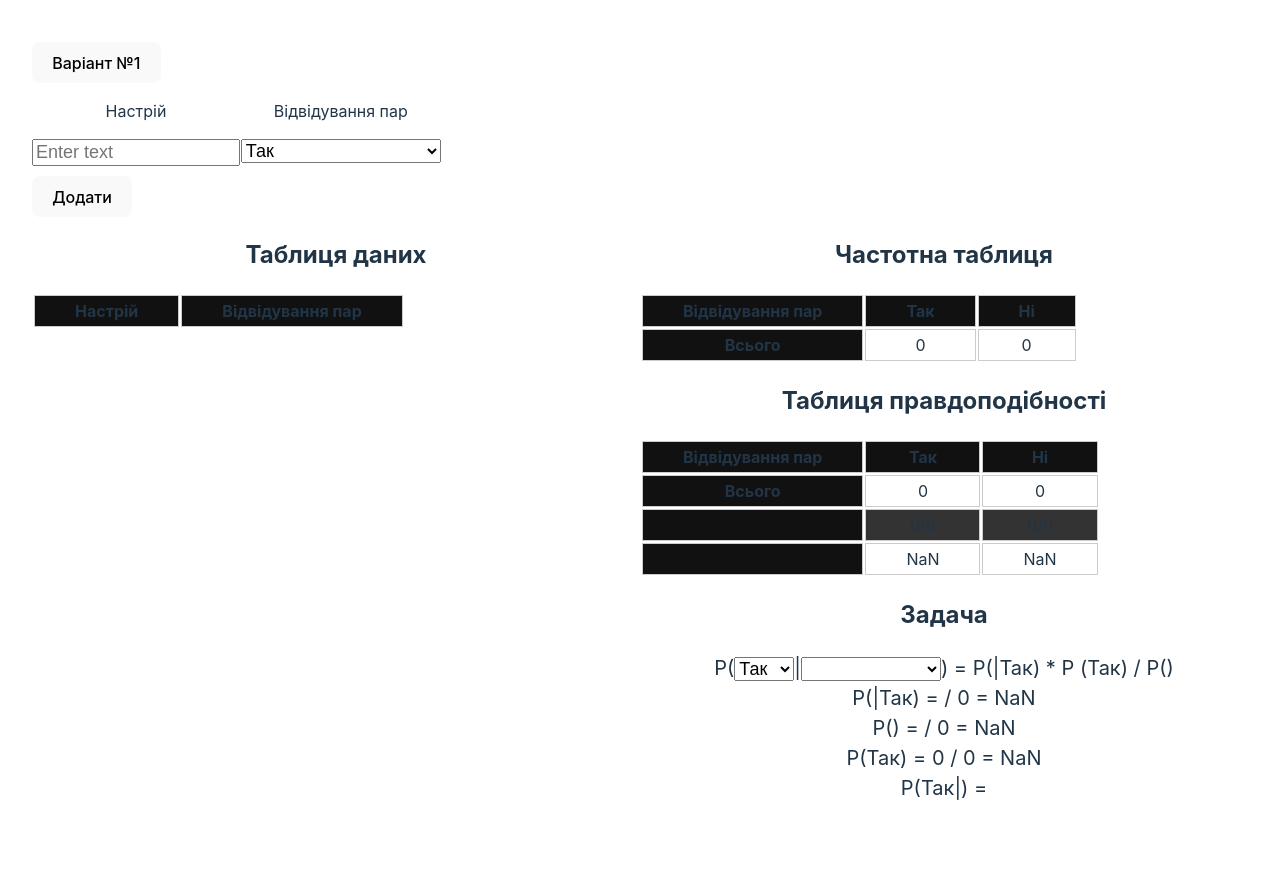
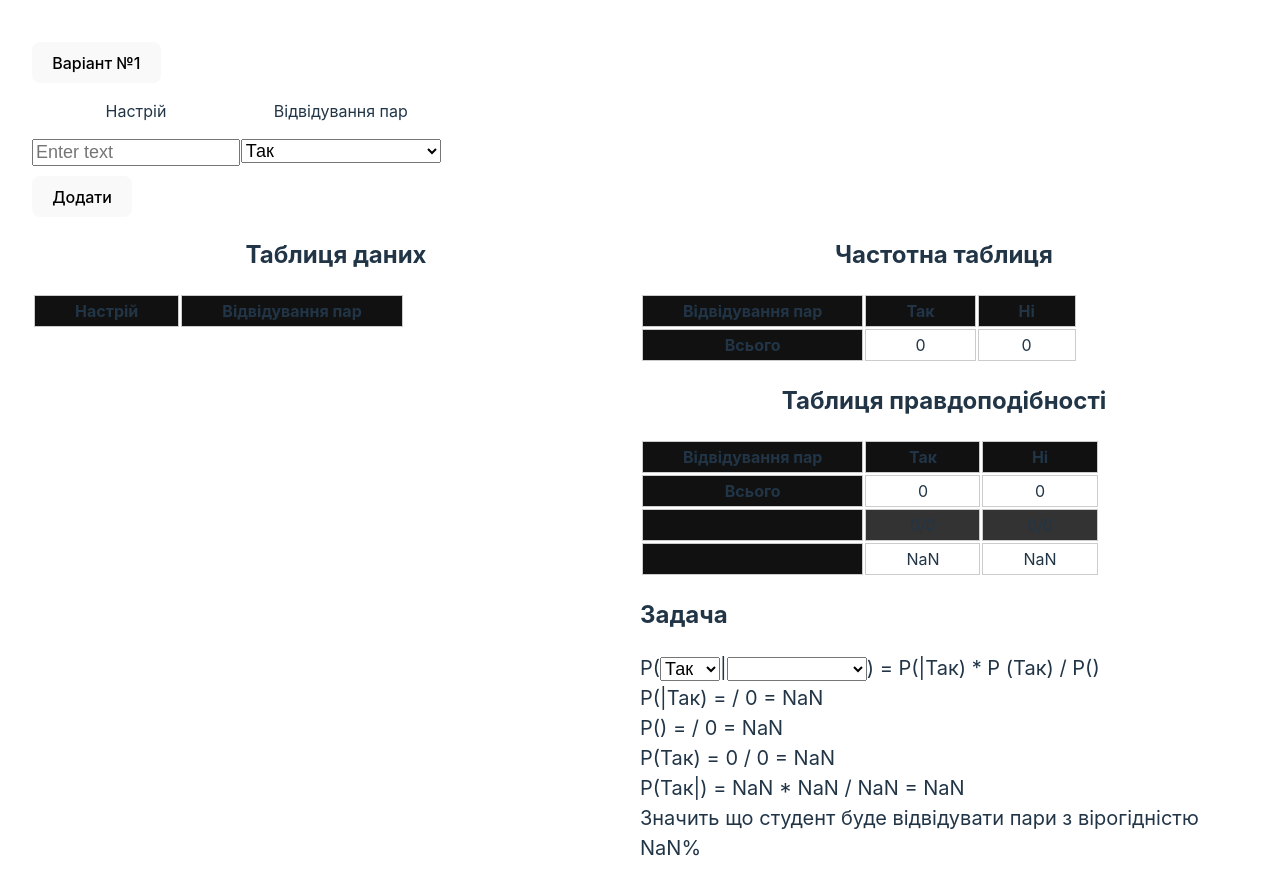
Before and after one commit to feelswhiteman/bayesian-algorithm, a React (Vite) app: page / in a window 1280 px wide. Before the commit the page ends 835 px from the top, so only its background shows below. Built offline with nearby package versions, Linux system fonts and the light colour scheme.

Commit message:
Project done

```diff
--- a/src/App.tsx
+++ b/src/App.tsx
@@ -82,21 +82,20 @@ function App() {
         };
         // setMoodInput("");
         setInputValues([...inputValues, inputData]);
+        setProblemMoodInput(inputData.mood);
     };
 
-    const PMoodAttend = (
+    const PMoodAttend =
         moodCounts[problemMoodInput] /
-        (problemAttendanceInput === "Так" ? totalYesCount : totalNoCount)
-    ).toFixed(2);
+        (problemAttendanceInput === "Так" ? totalYesCount : totalNoCount);
 
-    const PMood = (
-        totalMoodCounts[problemMoodInput] / inputValues.length
-    ).toFixed(2);
+    const PMood = totalMoodCounts[problemMoodInput] / inputValues.length;
 
-    const PAttend = (
+    const PAttend =
         (problemAttendanceInput === "Так" ? totalYesCount : totalNoCount) /
-        inputValues.length
-    ).toFixed(2);
+        inputValues.length;
+
+    const PAttendMood = (PMoodAttend * PAttend) / PMood;
 
     return (
         <>
@@ -134,7 +133,7 @@ function App() {
                 <div className="split-rows">
                     <FrequencyTable data={inputValues}></FrequencyTable>
                     <LikelihoodTable data={inputValues}></LikelihoodTable>
-                    <div>
+                    <div style={{textAlign: "left"}}>
                         <h2>Задача</h2>
                         <span>
                             P(
@@ -174,23 +173,13 @@ function App() {
                             {problemAttendanceInput === "Так"
                                 ? totalYesCount
                                 : totalNoCount}{" "}
-                            ={" "}
-                            {(
-                                moodCounts[problemMoodInput] /
-                                (problemAttendanceInput === "Так"
-                                    ? totalYesCount
-                                    : totalNoCount)
-                            ).toFixed(2)}
+                            = {PMoodAttend.toFixed(2)}
                         </span>
                         <br />
                         <span>
                             P({problemMoodInput}) ={" "}
                             {totalMoodCounts[problemMoodInput]} /{" "}
-                            {inputValues.length} ={" "}
-                            {(
-                                totalMoodCounts[problemMoodInput] /
-                                inputValues.length
-                            ).toFixed(2)}
+                            {inputValues.length} = {PMood.toFixed(2)}
                         </span>
                         <br />
                         <span>
@@ -198,16 +187,18 @@ function App() {
                             {problemAttendanceInput === "Так"
                                 ? totalYesCount
                                 : totalNoCount}{" "}
-                            / {inputValues.length} ={" "}
-                            {(
-                                (problemAttendanceInput === "Так"
-                                    ? totalYesCount
-                                    : totalNoCount) / inputValues.length
-                            ).toFixed(2)}
+                            / {inputValues.length} = {PAttend.toFixed(2)}
                         </span>
                         <br />
                         <span>
-                            P({problemAttendanceInput}|{problemMoodInput}) =
+                            P({problemAttendanceInput}|{problemMoodInput}) ={" "}
+                            {PMoodAttend.toFixed(2)} * {PAttend.toFixed(2)} / {PMood.toFixed(2)} ={" "}
+                            {PAttendMood.toFixed(2)}
+                        </span>
+                        <br />
+                        <span>
+                            Значить що {problemMoodInput} студент буде
+                            відвідувати пари з вірогідністю {PAttendMood * 100}%
                         </span>
                     </div>
                 </div>
```
